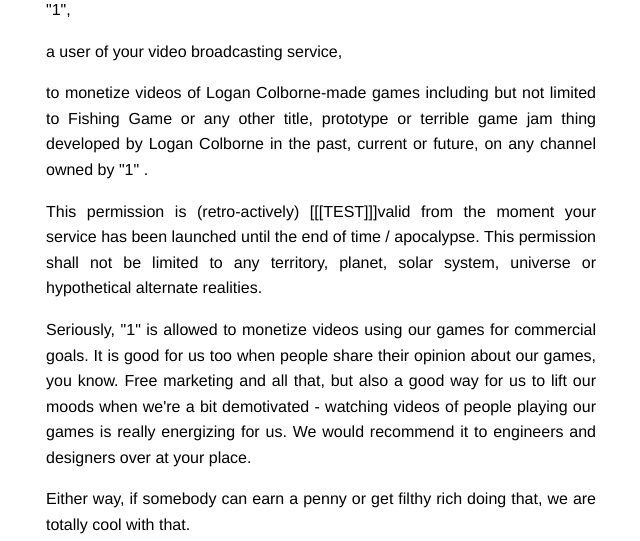
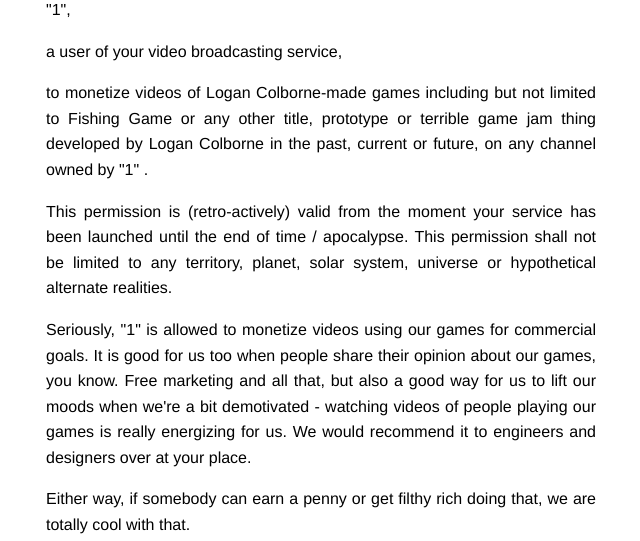
Before and after one commit to Colborne/FishingGame, a PHP site: page /?name=1 in a window 1280 px wide. Shown: the part 227-768 px from the top of the page, without its empty margins (319-959 px from the left). Run offline with PHP 8.4, Linux system fonts and the light colour scheme.

Commit message:
Update index.php

```diff
--- a/index.php
+++ b/index.php
@@ -47,7 +47,7 @@
 	    <p>to monetize videos of <?php echo( $STUDIO_NAME ); ?>-made games including but not limited to <?php echo( $GAME_TITLES_SEPERATED_BY_COMMAS ); ?> or any other title, prototype or terrible game jam thing developed by  <?php echo( $STUDIO_NAME ); ?> in the past, current or future, on any channel owned by
 "<?=$name?>"
 .          </p>
-	  <p>This permission is (retro-actively) [[[TEST]]]valid from the moment your service has been launched until the end of time / apocalypse. This permission shall not be limited to any territory, planet, solar system, universe or hypothetical alternate realities. </p>
+	  <p>This permission is (retro-actively) valid from the moment your service has been launched until the end of time / apocalypse. This permission shall not be limited to any territory, planet, solar system, universe or hypothetical alternate realities. </p>
 	  <p class="major">Seriously, "<?=$name?>" is allowed to monetize videos using our games for commercial goals. It is good for us too when people share their opinion about our games, you know. Free marketing and all that, but also a good way for us to lift our moods when we're a bit demotivated - watching videos of people playing our games is really energizing for us. We would recommend it to engineers and designers over at your place.</p>
 	    <p>Either way, if somebody can earn a penny or get filthy rich doing that, we are totally cool with that.</p>
 	    <p>If you need irrefutable proof, please click <a href="<?php echo( "http".(!empty($_SERVER["HTTPS"]) ? "s" : "")."://".$_SERVER["SERVER_NAME"].$_SERVER["SCRIPT_NAME"]."?name=".urlencode($name) ); ?>
```
